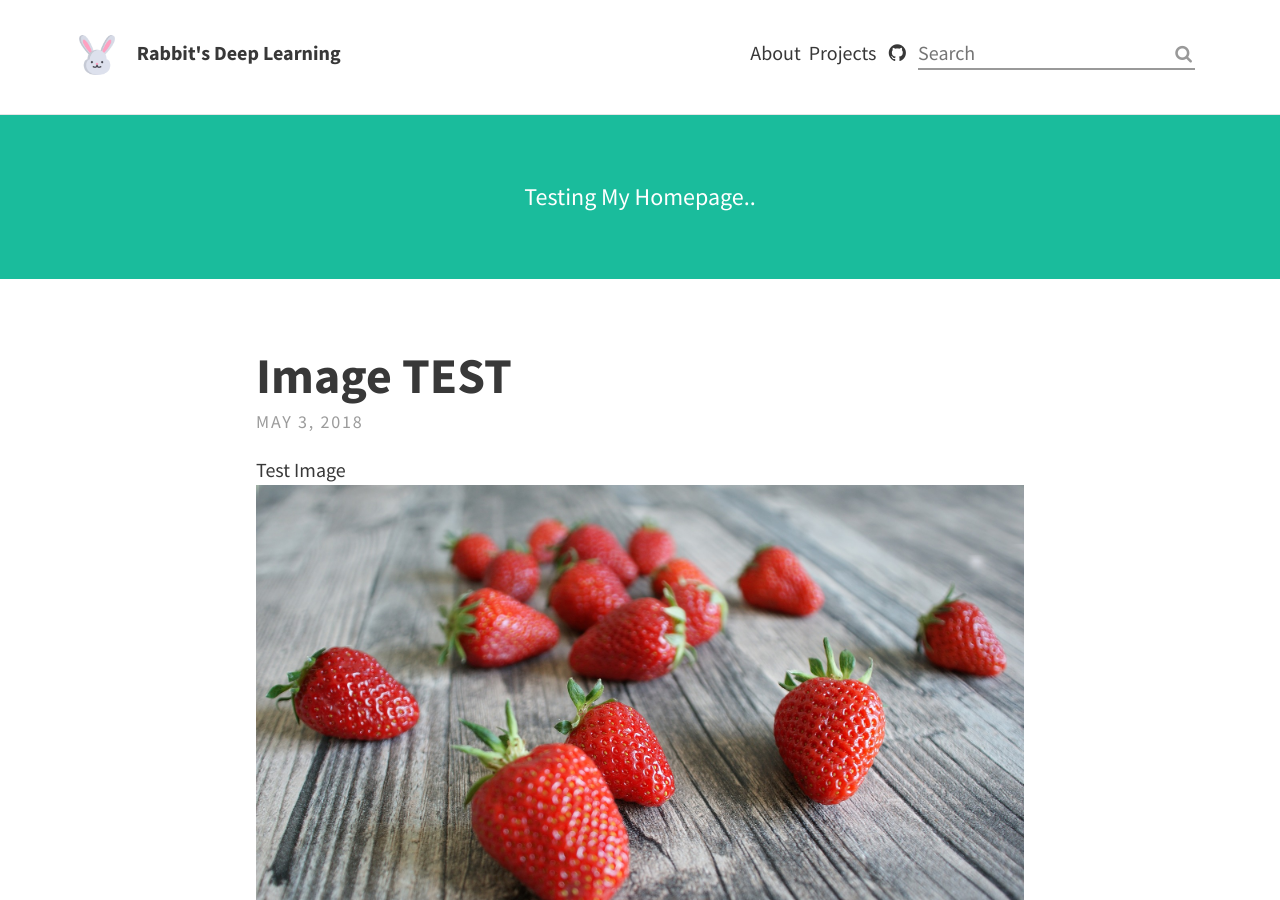
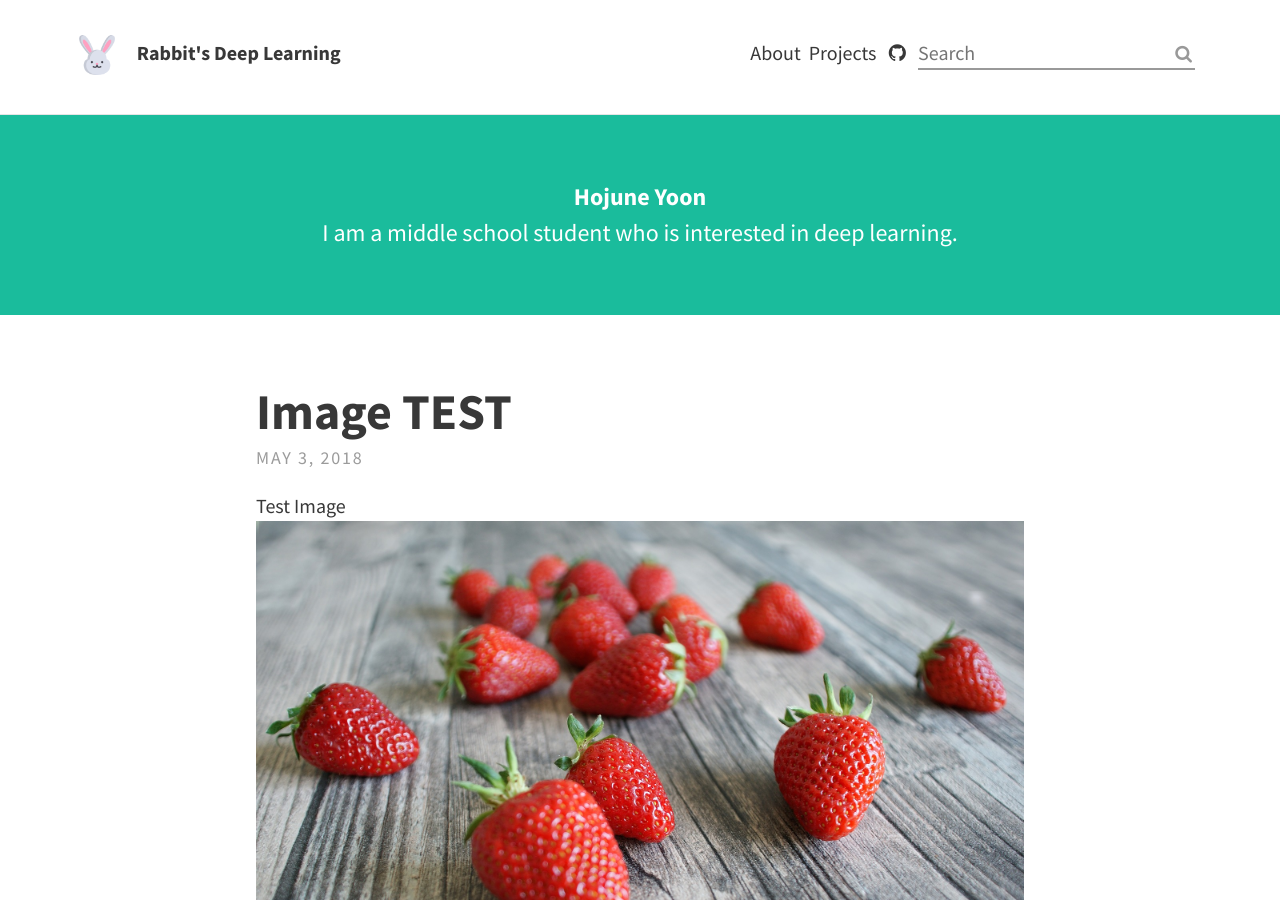
Before and after one commit to helloworld2394/helloworld2394.github.io, a Jekyll site: the page built from index.html, in a window 1280 px wide and 900 px high. Built offline with Jekyll 4.4.1, drawn with Linux system fonts in a browser that asks for light colours; nearby versions of some CDN libraries; the list of posts is cut into pages by our own code.

Commit message:
Update _config.yml

```diff
--- a/_config.yml
+++ b/_config.yml
@@ -9,11 +9,11 @@ theme_settings:
   avatar: assets/img/avatar.png
   favicon: assets/favicon.ico
   gravatar: # Email MD5 hash
-  description: "A website with blog posts and pages" # used by search engines
+  description: "Deep learning study blog" # used by search engines
 
   # Header and footer text
   header_text: >
-     <p>Testing My Homepage..</p>
+     <p><b>Hojune Yoon</b><br>I am a middle school student who is interested in deep learning.</p>
   header_text_feature_image:
   footer_text: >
    Powered by <a href="https://jekyllrb.com/">Jekyll</a> with <a href="https://github.com/rohanchandra/type-theme">Type Theme</a>
@@ -64,7 +64,7 @@ theme_settings:
   google_fonts: "Source+Sans+Pro:400,700,700italic,400italic"
 
   # Post navigation
-  post_navigation: false
+  post_navigation: true
 
 # PAGINATION
 paginate: 5
```
